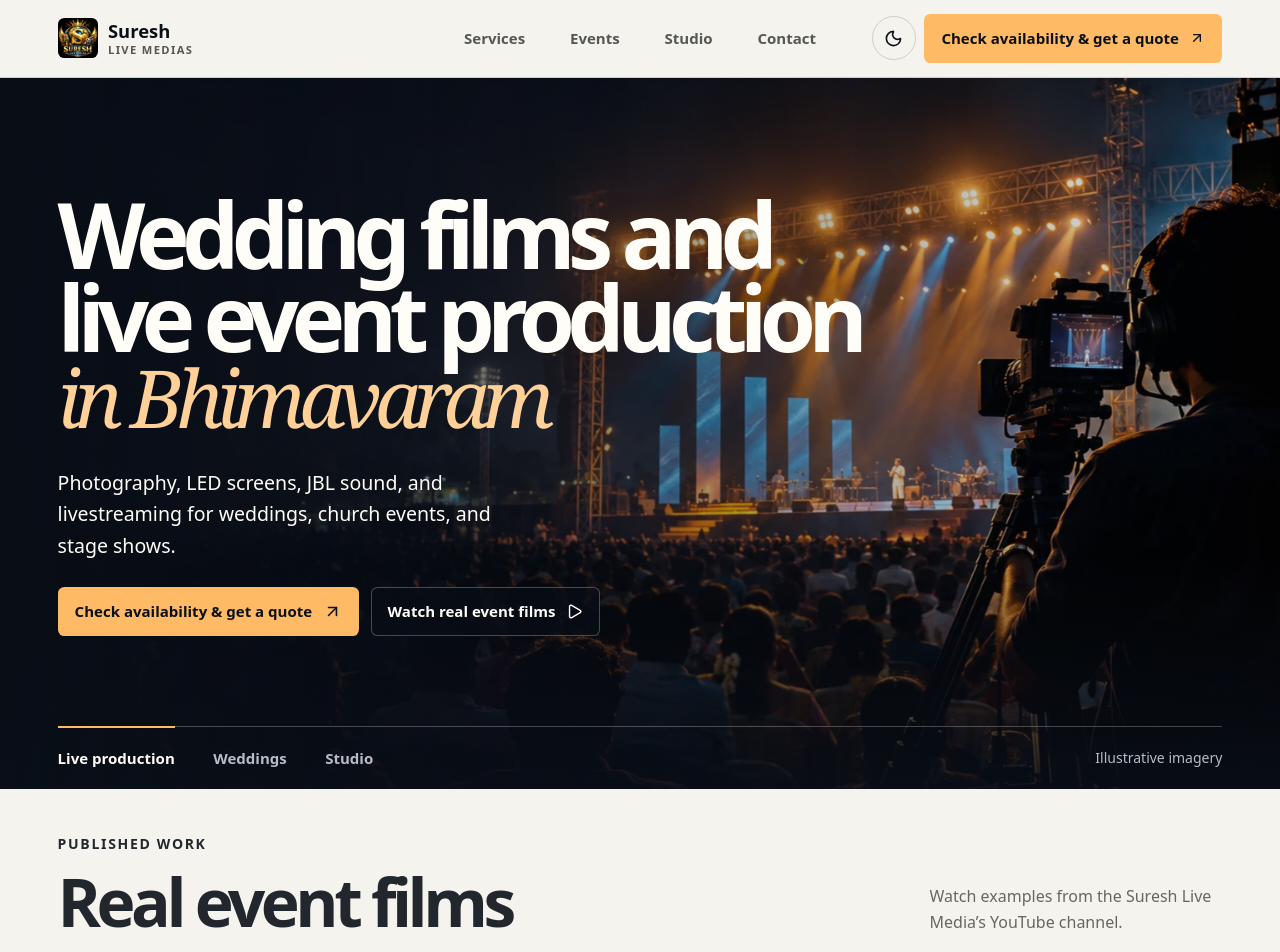
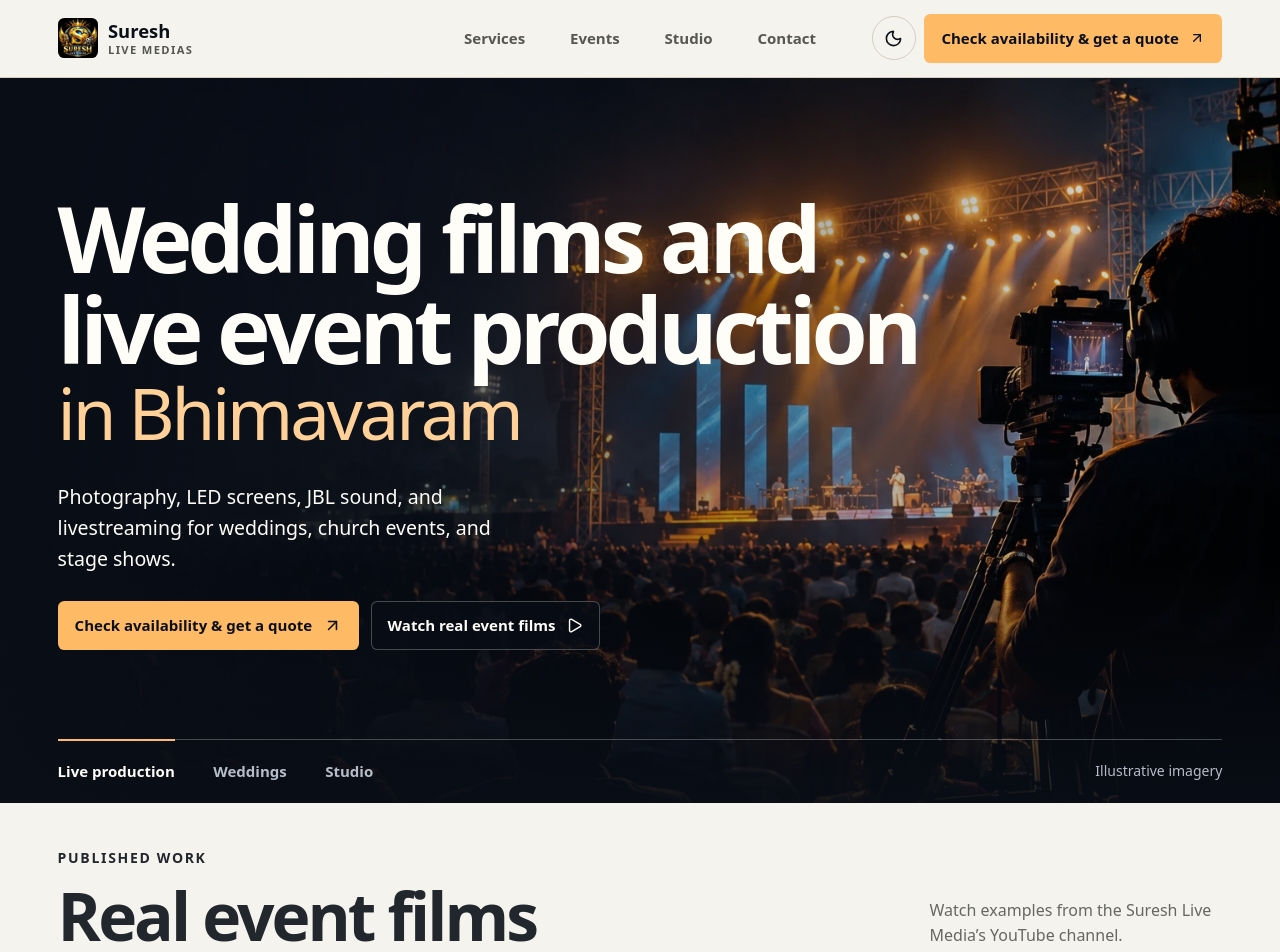
Before and after one commit to Akshayknchalapalli/Gospal-studio-website, a React (Vite) app: page / in a window 1280 px wide. Shown: the top 952 px of the page. Built offline with nearby package versions, Linux system fonts and the light colour scheme.

Commit message:
Use Geist typography throughout the website

```diff
--- a/package.json
+++ b/package.json
@@ -12,8 +12,7 @@
     "node": ">=22.12.0"
   },
   "dependencies": {
-    "@fontsource-variable/manrope": "5.3.0",
-    "@fontsource-variable/space-grotesk": "5.3.0",
+    "@fontsource-variable/geist": "5.3.0",
     "chart.js": "4.6.2",
     "lucide-react": "1.79.0",
     "react": "19.3.1",
--- a/src/main.jsx
+++ b/src/main.jsx
@@ -1,7 +1,6 @@
 import { StrictMode } from 'react';
 import { createRoot } from 'react-dom/client';
-import '@fontsource-variable/manrope/wght.css';
-import '@fontsource-variable/space-grotesk/wght.css';
+import '@fontsource-variable/geist/wght.css';
 import './styles/tokens.css';
 import './styles/base.css';
 import './styles/home.css';
--- a/src/styles/base.css
+++ b/src/styles/base.css
@@ -9,7 +9,7 @@ button { cursor: pointer; }
 [hidden] { display: none !important; }
 p, h1, h2, h3, figure { margin: 0; }
 h1, h2, h3 { font-family: var(--font-display); font-weight: 650; line-height: 1; }
-h2 { font-size: clamp(2.65rem, 5.15vw, 5.5rem); letter-spacing: -.068em; }
+h2 { font-size: clamp(2.65rem, 5.15vw, 5.5rem); letter-spacing: -.045em; }
 address { font-style: normal; }
 ::selection { background: var(--accent); color: var(--on-accent); }
 :focus-visible { outline: 3px solid var(--focus); outline-offset: 4px; }
--- a/src/styles/dialog.css
+++ b/src/styles/dialog.css
@@ -2,7 +2,7 @@
 .dialog[open] { animation: dialog-in var(--medium) var(--ease-out) both; }
 .dialog::backdrop { background: var(--overlay); }
 .dialog-header { display: flex; justify-content: space-between; align-items: center; gap: 1rem; margin-bottom: 1rem; }
-.dialog-header h2 { font-size: clamp(1.6rem, 5vw, 2.6rem); letter-spacing: -.06em; }
+.dialog-header h2 { font-size: clamp(1.6rem, 5vw, 2.6rem); letter-spacing: -.04em; }
 .poster-dialog { width: min(100% - 2rem, 60rem); }
 .poster-dialog > img { margin-inline: auto; max-height: calc(100dvh - 9rem); object-fit: contain; }
 .form-grid { display: grid; grid-template-columns: repeat(2, minmax(0, 1fr)); gap: .75rem; }
--- a/src/styles/hero.css
+++ b/src/styles/hero.css
@@ -5,9 +5,9 @@
 .hero-media::after { content: ""; position: absolute; inset: 0; background: linear-gradient(90deg, var(--hero-edge) 0%, var(--hero-middle) 55%, var(--hero-right) 100%), linear-gradient(0deg, var(--hero-bottom), var(--transparent) 33%); }
 .hero-layout { display: grid; align-content: end; min-height: clamp(37rem, calc(89svh - 4.8rem), 62rem); }
 .hero-copy { padding-block: clamp(4.3rem, 9vw, 8rem) clamp(3rem, 7vw, 6rem); }
-.hero h1 { font-size: clamp(3.7rem, 7.1vw, 7.55rem); letter-spacing: -.085em; line-height: .91; }
+.hero h1 { font-size: clamp(3.7rem, 7.1vw, 7.55rem); letter-spacing: -.055em; line-height: 1; }
 .hero h1 span, .hero h1 em { display: block; width: fit-content; animation: hero-rise 760ms var(--ease-out) both; }
-.hero h1 em { font: italic 400 .88em/.99 var(--font-editorial); letter-spacing: -.085em; color: var(--accent-hover); animation-delay: 110ms; }
+.hero h1 em { font: 450 .78em/1.08 var(--font-display); letter-spacing: -.045em; color: var(--accent-hover); animation-delay: 110ms; }
 .hero-description { max-width: 30rem; margin-top: clamp(1rem, 3vw, 1.85rem); color: var(--inverse-text); font-size: clamp(1rem, 1.65vw, 1.22rem); animation: hero-rise 740ms 160ms var(--ease-out) both; }
 .hero-actions { margin-top: 1.65rem; display: flex; flex-wrap: wrap; gap: .75rem; animation: hero-rise 740ms 220ms var(--ease-out) both; }
 .hero-explore { border-color: var(--glass-edge); background: var(--image-shade); color: var(--inverse-text); }
--- a/src/styles/production.css
+++ b/src/styles/production.css
@@ -1,7 +1,7 @@
 .capabilities { display: grid; grid-template-columns: minmax(0, 1fr) minmax(0, 1.15fr); gap: clamp(1.45rem, 5vw, 5rem); align-items: start; }
 .capability { border-top: 1px solid var(--border); }
 .capability:last-child { border-bottom: 1px solid var(--border); }
-.capability h3 button { width: 100%; min-height: 4.35rem; display: grid; align-items: center; grid-template-columns: auto 1fr auto; gap: .85rem; border: 0; background: var(--transparent); padding: .85rem .25rem; text-align: start; font: inherit; font-size: clamp(1.5rem, 2.65vw, 2.6rem); letter-spacing: -.055em; }
+.capability h3 button { width: 100%; min-height: 4.35rem; display: grid; align-items: center; grid-template-columns: auto 1fr auto; gap: .85rem; border: 0; background: var(--transparent); padding: .85rem .25rem; text-align: start; font: inherit; font-size: clamp(1.5rem, 2.65vw, 2.6rem); letter-spacing: -.04em; }
 .capability h3 button:hover, .capability.is-active h3 button { color: var(--accent-text); }
 .capability h3 button svg:last-child { transition: transform var(--fast) var(--ease-out); }
 .capability h3 button:hover svg:last-child { transform: translate(2px, -2px); }
@@ -35,7 +35,7 @@
 .event-image figcaption { position: absolute; inset: auto auto .85rem .85rem; border-radius: var(--radius-sm); padding: .35rem .6rem; background: var(--image-shade); color: var(--inverse-text); font-size: .875rem; }
 .event-details { min-width: 0; padding: clamp(1.25rem, 3.25vw, 3.25rem); }
 .event-copy { animation: panel-in 400ms var(--ease-out) both; }
-.event-copy h3 { font-size: clamp(1.95rem, 3.6vw, 3.7rem); letter-spacing: -.065em; }
+.event-copy h3 { font-size: clamp(1.95rem, 3.6vw, 3.7rem); letter-spacing: -.045em; }
 .event-copy p { margin-top: .7rem; color: var(--inverse-muted); max-width: var(--copy-measure); }
 .event-services { display: flex; flex-wrap: wrap; list-style: none; gap: .4rem; padding: 0; margin: .9rem 0 1.1rem; max-width: var(--copy-measure); }
 .event-services li { padding: .25rem .55rem; background: var(--inverse-hover); border-radius: var(--radius-sm); font-size: .875rem; }
--- a/src/styles/tokens.css
+++ b/src/styles/tokens.css
@@ -48,9 +48,9 @@
   --chart-broadcast: var(--mist);
   --transparent: transparent;
 
-  --font-body: 'Manrope Variable', system-ui, sans-serif;
-  --font-display: 'Space Grotesk Variable', system-ui, sans-serif;
-  --font-editorial: Georgia, 'Times New Roman', serif;
+  --font-sans: 'Geist Variable', system-ui, sans-serif;
+  --font-body: var(--font-sans);
+  --font-display: var(--font-sans);
   --gutter: max(1rem, 4.5vi);
   --copy-measure: 64ch;
   --scroll-header-offset: 5.25rem;
```
Also changed, not shown: 1 other file (tests, documents, lock files or other folders).
